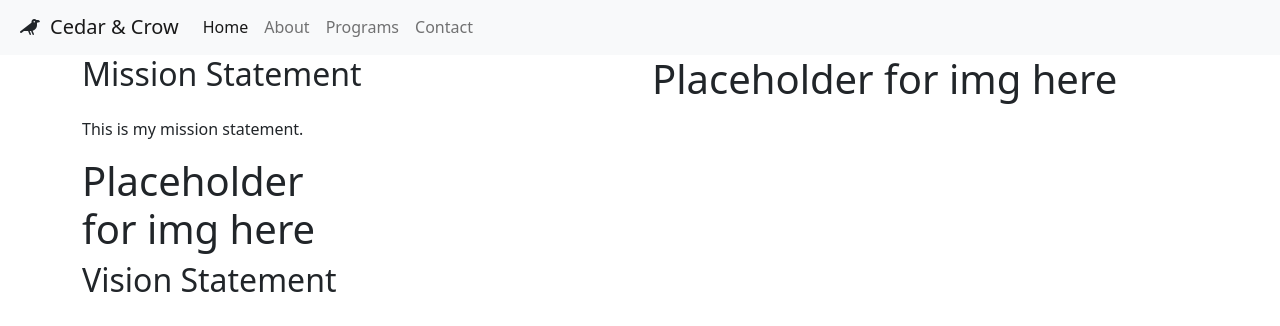
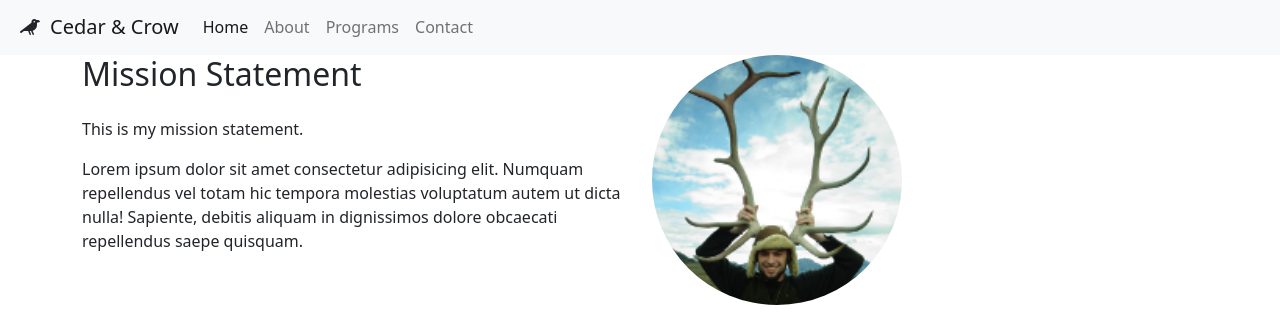
Before and after one commit to jlstern3/jacks_website, a Django app: page /home in a window 1280 px wide. Shown: the part 101-427 px from the top of the page. Run offline with Django 3.2, Linux system fonts and the light colour scheme; some libraries are stand-ins or nearby versions.

Commit message:
Placeholder imgs and vision/mission formatted

```diff
--- a/jacks_website_proj/company_app/static/styles.css
+++ b/jacks_website_proj/company_app/static/styles.css
@@ -74,7 +74,17 @@ i.fas.fa-crow{
     text-align: center;
 }
 
-/* Carousel*/
+.home_pg_pics{
+    height: 250px;
+    width: 250px;
+    border-radius: 100%;
+}
+
+.col-sm-6{
+    margin-bottom: 2rem;
+}
+
+/* About Page - Carousel*/
 .carousel {
     position: relative;
     margin-left: auto;
--- a/jacks_website_proj/company_app/templates/home.html
+++ b/jacks_website_proj/company_app/templates/home.html
@@ -2,6 +2,7 @@
 <html lang="en">
 
 <head>
+    {% load static %}
     <meta charset="UTF-8">
     <meta http-equiv="X-UA-Compatible" content="IE=edge">
     <meta name="viewport" content="width=device-width, initial-scale=1.0">
@@ -9,7 +10,6 @@
     <link href="https://cdn.jsdelivr.net/npm/bootstrap@5.0.0-beta3/dist/css/bootstrap.min.css" rel="stylesheet"
         integrity="sha384-eOJMYsd53ii+scO/bJGFsiCZc+5NDVN2yr8+0RDqr0Ql0h+rP48ckxlpbzKgwra6" crossorigin="anonymous">
     <!-- CSS -->
-    {% load static %}
     <link rel="stylesheet" href="{% static 'styles.css' %}">
     <!-- FONT AWESOME -->
     <script src="https://kit.fontawesome.com/4addeb10e0.js" crossorigin="anonymous"></script>
@@ -47,26 +47,31 @@
                 <p>
                     This is my mission statement.
                 </p>
+                <p>Lorem ipsum dolor sit amet consectetur adipisicing elit. Numquam
+                    repellendus vel totam hic tempora molestias voluptatum autem ut dicta nulla! Sapiente,
+                    debitis aliquam in dignissimos dolore obcaecati repellendus saepe quisquam.</p>
             </div>
             <div class="col-sm-6">
-                <h1>Placeholder for img here</h1>
-                <!-- <img src="jacks_website_proj/company_app/static/img/Jack.jpg" alt="Jack" /> -->
+                <img class="home_pg_pics" src="/static/img/Jack.jpg" alt="Jack" />
             </div>
         </div>
         <div class="row">
-            <div class="col-lg-6">
-                            <div class="col-lg-6">
-
-                <h1>Placeholder for img here</h1>
-                <!-- <img src="jacks_website_proj/company_app/static/img/Jack.jpg" alt="Jack" /> -->
+            <div class="col-sm-6">
+                <img class="home_pg_pics" src="/static/img/Fall_Colored_Lichen.jpg" alt="Lichen" />
             </div>
+            <div class="col-sm-6">
                 <h2 class="mb-4">Vision Statement</h2>
                 <p>
                     This is my vision statement.
                 </p>
+                <p>
+                    Lorem ipsum, dolor sit amet consectetur adipisicing elit. Veritatis exercitationem consectetur hic aliquid, quibusdam dolores illum quaerat delectus dicta voluptatibus?
+                    Earum doloremque optio corrupti animi consectetur, dignissimos aliquid temporibus culpa.
+                </p>
             </div>
+        </div>
 
-        </div>
+    </div>
 
 
     </div>
--- a/jacks_website_proj/company_app/templates/login.html
+++ b/jacks_website_proj/company_app/templates/login.html
@@ -25,7 +25,7 @@
         <nav class="navbar navbar-expand-lg navbar-light bg-light sticky-top">
             <i class="fas fa-crow"></i><a class="navbar-brand" href="/home">Cedar & Crow</a>
             <span class="navbar-text">
-                Your guide to the magical outdoor world.
+                Your guide to the magical world of nature.
             </span>
         </nav>
     </div>
```
